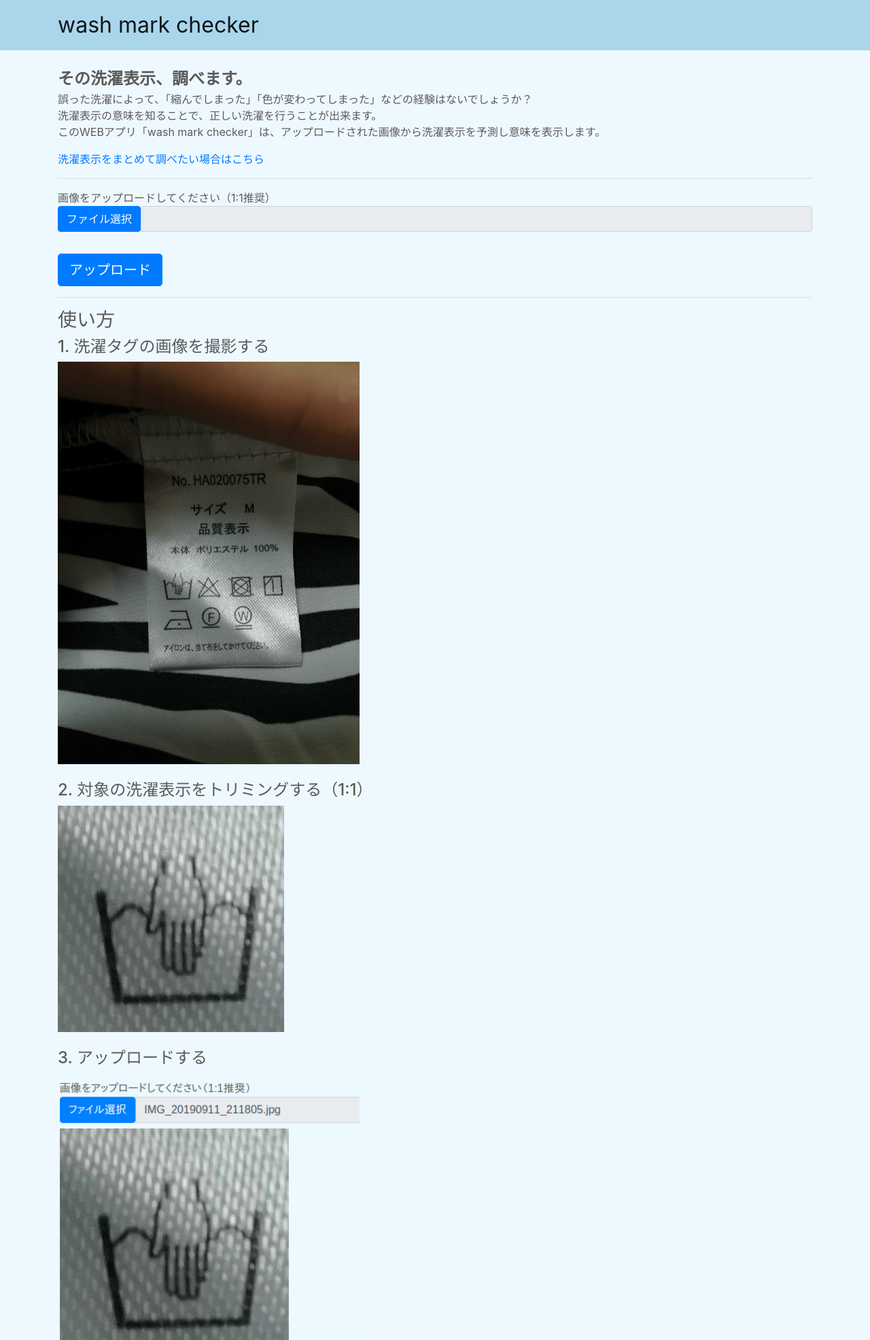
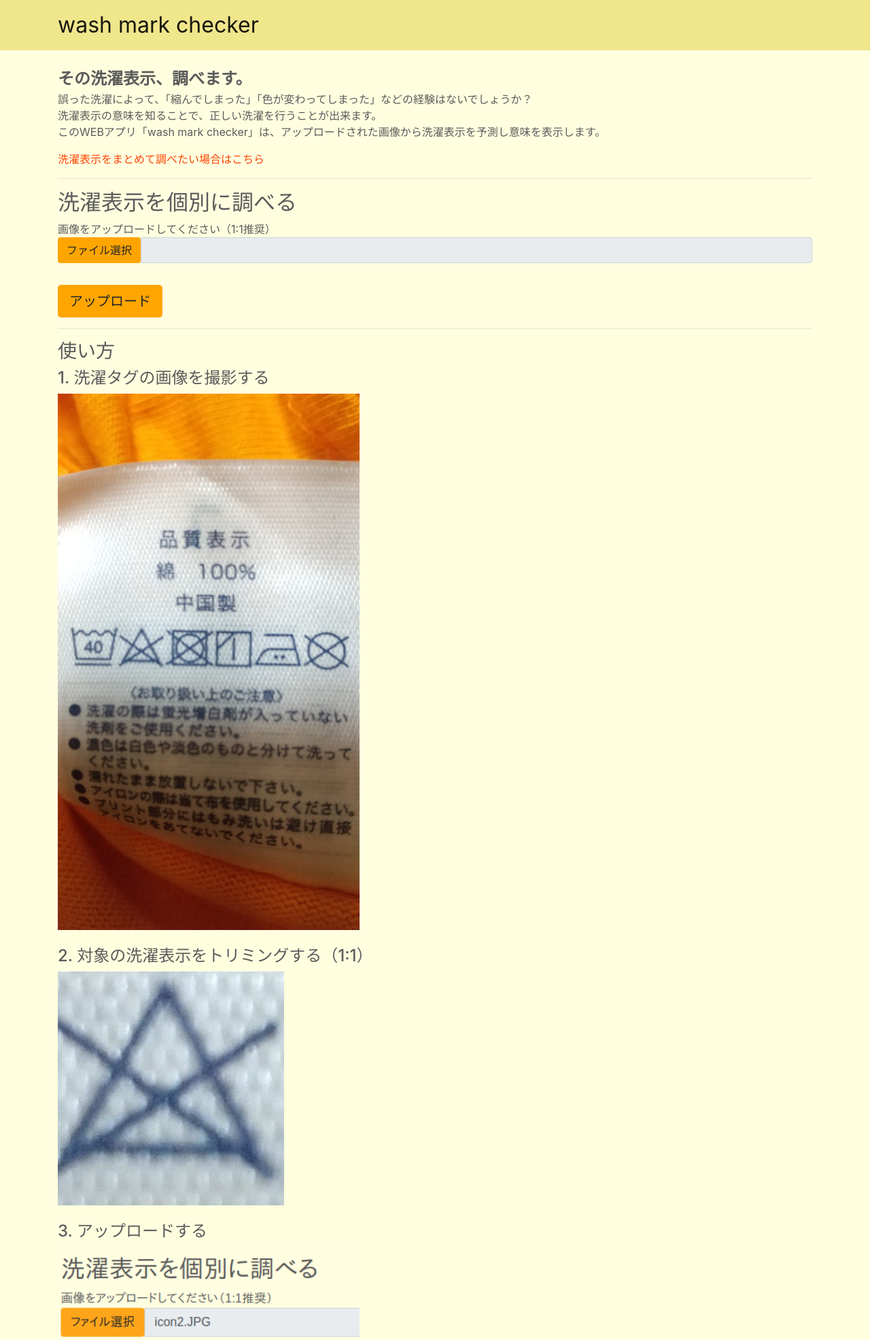
Before and after one commit to kyutech-programming-club/care-label, a Flask app: page /individual in a window 1280 px wide. Shown: the top 1971 px of the page at 68% size. Run offline with Flask 2, Linux system fonts and the light colour scheme; some libraries are stand-ins or nearby versions.

Commit message:
Add images

```diff
--- a/templates/index.html
+++ b/templates/index.html
@@ -42,6 +42,8 @@
 
         <hr>
 
+        <h2>洗濯表示をまとめて調べる</h2>
+
         <form id="uploadForm"  action="/predict" method="POST"  enctype="multipart/form-data">
             画像をアップロードしてください<br>
             <div class="input-group">
@@ -77,11 +79,13 @@
             <div>
                 <h3>使い方</h3>
                 <h4>1. 洗濯タグの画像を撮影する</h4>
-                <img src="/uploads/sample-tag.jpg" style="width: 40%;"></img>
+                <img src="static/img/samples/sample_tag.JPG" style="width: 20%;"></img>
                 <br><br>
                 <h4>2. アップロードする</h4>
+                <img src="static/img/samples/sample_upload.png" style="width: 20%;"></img>
                 <br><br>
                 <h4>3. 完了</h4>
+                <img src="static/img/samples/sample_results.png" style="width: 30%;"></img>
             </div>
         {% endif %}
     </div>
--- a/templates/individual.html
+++ b/templates/individual.html
@@ -22,8 +22,8 @@
     </style>
     <script src="http://code.jquery.com/jquery-3.2.1.min.js"></script>
 </head>
-<body style="background-color: #EEF9FF; color: #5B5B5B;">
-    <nav class="navbar navbar-light" style="background-color: #AAD6EC;">
+<body style="background-color: lightyellow; color: #5B5B5B;">
+    <nav class="navbar navbar-light" style="background-color: khaki;">
         <div class="container">
             <a class="navbar-brand" href="/" style="font-size: 4vh;">wash mark checker</a>
         </div>
@@ -38,22 +38,24 @@
             このWEBアプリ「wash mark checker」は、アップロードされた画像から洗濯表示を予測し意味を表示します。<br>
         </p>
 
-        <a href="/">洗濯表示をまとめて調べたい場合はこちら</a>
+        <a href="/" style="color: orangered;">洗濯表示をまとめて調べたい場合はこちら</a>
 
         <hr>
+
+        <h2>洗濯表示を個別に調べる</h2>
 
         <form id="uploadForm"  action="/predict_individual" method="POST"  enctype="multipart/form-data">
             画像をアップロードしてください（1:1推奨）<br>
             <div class="input-group">
                 <label class="input-group-btn">
-                    <span class="btn btn-primary">
+                    <span class="btn btn-default" style="background-color: orange;">
                         ファイル選択<input type="file" name="file" id="file" style="display:none">
                     </span>
                 </label>
                 <input type="text" class="form-control" readonly="">
             </div>
             <img id="img1" style="width:30%;" /><br>
-            <input id="btn1" type="submit" accept="image/*;device=camera" name="picfile" value="アップロード" class="btn btn-lg btn-primary">
+            <input id="btn1" type="submit" accept="image/*;device=camera" name="picfile" value="アップロード" class="btn btn-lg btn-default" style="background-color: orange;">
         </form>
 
         <p style="color: {{color}};"> {{massege}} </p>
@@ -64,7 +66,7 @@
                 <div>
                   <h2>予測結果</h2>
                     アップロードされた画像<br>
-                    <img src={{img}} alt="今回の画像" title="今回の画像" style="width: 50%;">
+                    <img src={{img}} alt="今回の画像" title="今回の画像" style="width: 30%;">
                 </div>
                 <hr>
                 <div>
@@ -94,16 +96,16 @@
             <div>
                 <h3>使い方</h3>
                 <h4>1. 洗濯タグの画像を撮影する</h4>
-                <img src="/uploads/sample-tag.jpg" style="width: 40%;"></img>
+                <img src="static/img/samples/sample_tag.JPG" style="width: 40%;"></img>
                 <br><br>
                 <h4>2. 対象の洗濯表示をトリミングする（1:1）</h4>
-                <img src="/uploads/sample-mark.jpg" style="width: 30%;"></img>
+                <img src="static/img/samples/icon2.JPG" style="width: 30%;"></img>
                 <br><br>
                 <h4>3. アップロードする</h4>
-                <img src="/uploads/sample-upload.png" style="width: 40%;"></img>
+                <img src="static/img/samples/sample_indiv_upload.png" style="width: 40%;"></img>
                 <br><br>
                 <h4>4. 完了</h4>
-                <img src="/uploads/sample-result.png" style="width: 80%;"></img>
+                <img src="static/img/samples/sample_result.png" style="width: 80%;"></img>
             </div>
         {% endif %}
     </div>
```
Also changed, not shown: static/img/samples/icon2.JPG (added), static/img/samples/pre_sample.png (added), static/img/samples/sample_indiv_upload.png (added), static/img/samples/sample_result.png (added), static/img/samples/sample_results.png (added), static/img/samples/sample_tag.JPG (added), static/img/samples/sample_upload.png (added).
